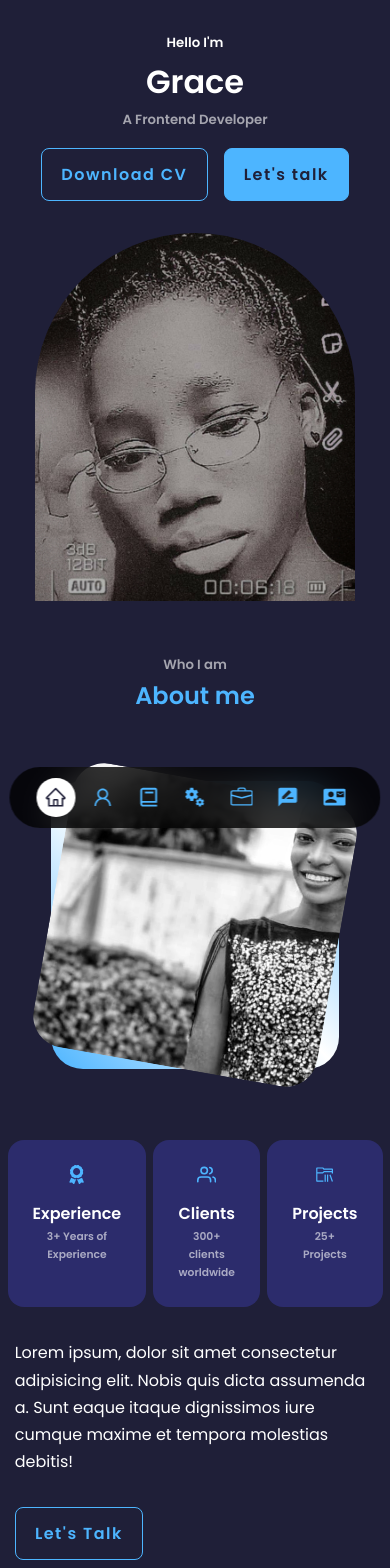
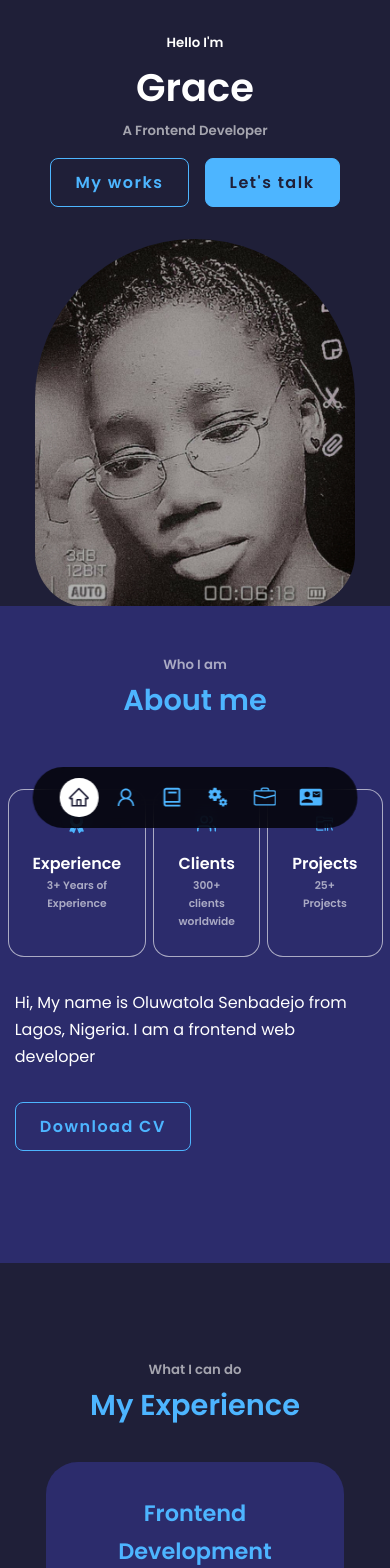
Before and after one commit to Oluwatola1969/portfolio, a React (Create React App) app in the folder my-portfolio/: page / in a window 390 px wide. Shown: the top 1568 px of the page. Built offline with nearby package versions, Linux system fonts and the light colour scheme.

Commit message:
updated some features

```diff
--- a/my-portfolio/src/App.jsx
+++ b/my-portfolio/src/App.jsx
@@ -7,7 +7,6 @@
 import { Experience } from './components/Experience/Experience'
 import { Portfolio } from './components/Portfolio/Portfolio'
 import { Service } from './components/Service/Service'
-import { Testimonials } from './components/Testimonials/Testimonials'
 
 const App = () => {
   return (
@@ -18,7 +17,6 @@
         <Experience/>
         <Service/>
         <Portfolio/>
-        <Testimonials/>
         <Contact/>
         <Footer/>
     </div>
--- a/my-portfolio/src/components/About/About.jsx
+++ b/my-portfolio/src/components/About/About.jsx
@@ -1,6 +1,7 @@
 import React from 'react'
 import AboutMe from '../../Assets/img-timnik.jpg'
 import './about.css'
+import cv from '../../Assets/Oluwatola_Senbadejo_CV.pdf'
 import {FaAward}from 'react-icons/fa'
 import {FiUsers}from 'react-icons/fi'
 import {VscFolderLibrary}from 'react-icons/vsc'
@@ -34,9 +35,9 @@
             </div>
           </div>
               <p className="about__text">
-                Lorem ipsum, dolor sit amet consectetur adipisicing elit. Nobis quis dicta assumenda a. Sunt eaque itaque dignissimos iure cumque maxime et tempora molestias debitis!
+                Hi, My name is Oluwatola Senbadejo from Lagos, Nigeria. I am a frontend web developer
               </p>
-              <a href="#contact" className="btn">Let's Talk</a>
+              <a href={cv} className="btn about__btn" download>Download CV</a>
         </div>
       </div>
     </section>
--- a/my-portfolio/src/components/About/about.css
+++ b/my-portfolio/src/components/About/about.css
@@ -7,14 +7,12 @@
     place-items: center;
     padding-top: 2rem;
     padding-bottom: 1rem;
-    /* background-color: blue; */
 }
 
 #about{
     place-content: center;
     margin: 0;
     padding-top: 3rem;
-    /* background-color: black; */
 }
 
 .about__img{
@@ -33,7 +31,6 @@
     transition: var(--transition);
 }
 
-
 .about__img img:hover{
     transform: rotate(0);
 }
@@ -43,7 +40,6 @@
     flex-direction: column;
     gap: 2rem;
 }
-
 
 .about__cards{
     display:grid;
@@ -55,7 +51,7 @@
 
 .about__card{
     border-radius: 1rem;
-    border: 1px solid transparent;
+    border: 1px solid var(--color-light);
     background: var(--color-bg-variant);
     padding: 1.5rem;
     transition: var(--transition);
@@ -64,6 +60,7 @@
 .about__card:hover{
     border: 1px solid var(--color-light);
     background-color: transparent;
+    transform: translateY(-.5rem);
 }
 
 .about__card h5{
@@ -76,18 +73,19 @@
     margin-bottom: .5rem;
 }
 
+a .about__btn {
+    width: fit-content;
+    display: flex;
+    justify-content: center;
+}
+
 
 /* Media queries(median screen) */
-
-
-
 
 @media screen and (max-width:1024px) {
    #about{
         height: 100%;
-        width: var(--container-md);
         margin: 0 auto;
-        /* background: rgb(81, 255, 0); */
     }
 
     .about__container{
@@ -108,10 +106,12 @@
 
 @media screen and (max-width:600px) {
    #about{
-        width: var(--container-sm);
         margin: 0 auto;
         margin-bottom: 4rem;
+    }
 
+    .about__img{
+        display: none;
     }
 
 }
--- a/my-portfolio/src/components/Footer/footer.css
+++ b/my-portfolio/src/components/Footer/footer.css
@@ -76,9 +76,6 @@
 /********Media Queries*********/
 
 @media screen and (max-width:600px) {
-    footer{
-        margin-top: 5rem;
-    }
 
     .footer__links{
         flex-direction: column;
--- a/my-portfolio/src/components/Header/Header.jsx
+++ b/my-portfolio/src/components/Header/Header.jsx
@@ -1,5 +1,4 @@
 import React from 'react'
-// import me from "../../Assets/Tolamide2.png"
 import { HeaderSocials } from './HeaderSocials'
 import './header.css'
 
@@ -12,7 +11,7 @@
         <h5 className='text-light'>A Frontend Developer</h5>
 
         <div className="CTA">
-          <a href="/" className="btn" download>Download CV</a>
+          <a href="#portfolio" className="btn">My works</a>
           <a href="#contact" className="btn btn-primary">Let's talk</a>
         </div>
         <HeaderSocials/>
--- a/my-portfolio/src/components/Header/HeaderSocials.jsx
+++ b/my-portfolio/src/components/Header/HeaderSocials.jsx
@@ -6,9 +6,9 @@
 export const HeaderSocials = () => {
   return (
     <div className='header__socials'>
-        <a href="https://linkedin.com" ><AiOutlineLinkedin/></a>
-        <a href="https://github.com" ><BsGithub/></a>
-        <a href="https://twitter.com"><AiOutlineTwitter/></a>
+        <a href="https://linkedin.com" target='_blank' rel='noopener noreferrer'><AiOutlineLinkedin/></a>
+        <a href="https://github.com" target='_blank' rel='noopener noreferrer'><BsGithub/></a>
+        <a href="https://twitter.com"target='_blank' rel='noopener noreferrer'><AiOutlineTwitter/></a>
     </div>
   )
 }
--- a/my-portfolio/src/components/Header/header.css
+++ b/my-portfolio/src/components/Header/header.css
@@ -5,6 +5,9 @@
 header{
     /* background-color: red; */
     overflow: hidden;
+    /* margin-top: 5rem ; */
+    transition: var(--transition);
+    position: relative;
 }
 
 
@@ -50,7 +53,7 @@
     height: 23rem;
     position: absolute;
     left: calc(50% - 10rem);
-    border-radius: 12rem 12rem 0 0 ;
+    border-radius: 12rem 12rem 4rem 4rem ;
     background-image: url(../../Assets/img-grace.jpg);
     background-position: center;
     background-size: cover;
@@ -61,9 +64,20 @@
     position: absolute;
     right: 0;
     bottom: 5rem;
-    transform: rotate(90deg);
     font-size: 0.9rem;
     letter-spacing: 2px;
+    transform: rotate(90deg);
+    animation: scroll .5s infinite alternate;
+}
+
+@keyframes scroll {
+    from{
+        transform: translateY(0);
+    }
+    to{
+        transform: translateY(-10px);
+    }
+
 }
 
 /************ media queries***********/
--- a/my-portfolio/src/components/Nav/Nav.jsx
+++ b/my-portfolio/src/components/Nav/Nav.jsx
@@ -1,26 +1,28 @@
 import React from 'react'
 import './nav.css'
+// import {Navbar} from './Navbar'
 import {AiOutlineHome} from 'react-icons/ai'
 import {AiOutlineUser} from 'react-icons/ai'
 import {BiBook} from 'react-icons/bi'
-import {MdContactMail, MdOutlineMiscellaneousServices} from 'react-icons/md'
+import {MdContactMail} from 'react-icons/md'
 import {MdMiscellaneousServices} from 'react-icons/md'
 import {BsBriefcase} from 'react-icons/bs'
-import {MdRateReview} from 'react-icons/md'
 import { useState } from 'react'
 
 export const Nav = () => {
   const [activeClass, setActiveClass] = useState('#home')
 
   return (
+      <>
+      {/* <Navbar/> */}
     <nav className='nav'>
       <a href="#home"  onClick={()=> setActiveClass('#home')} className={activeClass === '#home' ? 'active': ''}><AiOutlineHome/></a>
       <a href="#about" onClick={()=> setActiveClass('#about')} className={activeClass === '#about' ? 'active': ''}><AiOutlineUser/></a>
       <a href="#experience"onClick={()=> setActiveClass('#experience')} className={activeClass === '#experience' ? 'active' : ''}><BiBook/></a>
       <a href="#service" onClick={()=> setActiveClass('#service')} className={activeClass === '#service'? 'active': ''}><MdMiscellaneousServices/></a>
       <a href="#portfolio" onClick={()=> setActiveClass('#portfolio')} className={activeClass === '#portfolio'? 'active': ''}><BsBriefcase/></a>
-      <a href="#testimonials" onClick={()=> setActiveClass('#testimonials')} className={activeClass === '#testimonials'? 'active': ''}><MdRateReview/></a>
       <a href="#contact" onClick={()=> setActiveClass('#contact')} className= {activeClass ==='#contact'? 'active': ''}><MdContactMail/></a>
     </nav>
+    </>
   )
 }
--- /dev/null
+++ b/my-portfolio/src/components/Nav/Navbar.jsx
@@ -0,0 +1,25 @@
+import './nav.css';
+import logo from '../../Assets/img-timnik.jpg';
+import {IoIosColorPalette} from 'react-icons/io'
+
+const data =[{id:1, link:'', title:'Home'},{id:2, link:'', title:'About'},{id:3, link:'', title:'Services'},{id:4, link:'', title:'Portfolio'}, {id:5, link:'', title:'Contact'}]
+
+export const Navbar = () =>{
+    return (
+        <nav className='navbar'>
+            <div className="container nav__container">
+                <a href="index.html" className='logo'>
+                    <img src={logo} alt="" />
+                </a>
+
+                <ul className="nav__menu">
+                    {
+                        data.map(item => <li><a  key={item.id} href={item.link}>{item.title}</a></li>)
+                    }
+                </ul>
+
+                <button className="theme__icon"><IoIosColorPalette/></button>
+            </div>
+        </nav>
+    )
+}
--- a/my-portfolio/src/components/Nav/nav.css
+++ b/my-portfolio/src/components/Nav/nav.css
@@ -1,4 +1,43 @@
+.navbar{
+    width: 100vw;
+    height: 5rem;
+    display: grid;
+    place-items: center;
+    background: var(--color-bg);
+    position: fixed;
+    top: 0;
+    left: 0;
+    z-index: 2;
+    transition: var(--transition);
+}
+
+
+.nav__container{
+    display: flex;
+    justify-content: space-between;
+    align-items: center;
+}
+
+.nav__logo{
+    width: 2.5rem;
+    height: 2.5rem;
+    overflow: hidden;
+}
+
+.nav__menu{
+    display: flex;
+    gap: 3rem;
+}
+
+.theme__icon{
+    background: transparent;
+    font-size: 2rem;
+    cursor: pointer;
+}
+
+
 nav{
+    display: none;
     width: max-content;
     background-color: rgba(0,0,0,0.8);
     backdrop-filter: blur(1rem);
@@ -27,10 +66,18 @@
     color: var(--color-bg);
 }
 
-
+@media screen and (max-width:1024px){
+    .nav__menu{
+        display: none;
+    }
+}
 
 @media screen and (max-width:600px) {
     nav{
         gap: .5rem;
     }
+
+    .nav__menu{
+        display: none;
+    }
 }
--- a/my-portfolio/src/index.css
+++ b/my-portfolio/src/index.css
@@ -45,12 +45,20 @@
 .container{
     width: var(--container-lg);
     margin: 0 auto;
+    max-width: 1920px;
 }
 
 
 section{
+    width: 100%;
     margin-top: 4rem;
     padding-top: 2rem;
+    transition: var(--transition);
+}
+
+section:nth-child(odd){
+    background: var(--color-bg-variant);
+    padding-bottom: 6rem;
 }
 
 section > h2{
@@ -125,6 +133,12 @@
     section{
         margin-top: 6rem;
     }
+
+    h1{
+        font-size: 2rem;
+    }
+
+
 }
 
 /*********** small screen Media query***********/
@@ -141,7 +155,32 @@
     section{
         margin-top: 2rem;
     }
+
+    h1{
+        font-size: 2.4rem;
+    }
+
+
+    h2{
+        font-size: 1.8rem;
+    }
+
+
+    h3{
+        font-size: 1.4rem;
+    }
+
+
+    h4{
+        font-size: 1rem;
+    }
+
+    .btn{
+        padding: 0.6rem 1.5rem;
+    }
 }
+
+
 
 
 @media screen and (max-width:280px) {
```
Also changed, not shown: 1 other file (tests, documents, lock files or other folders).
